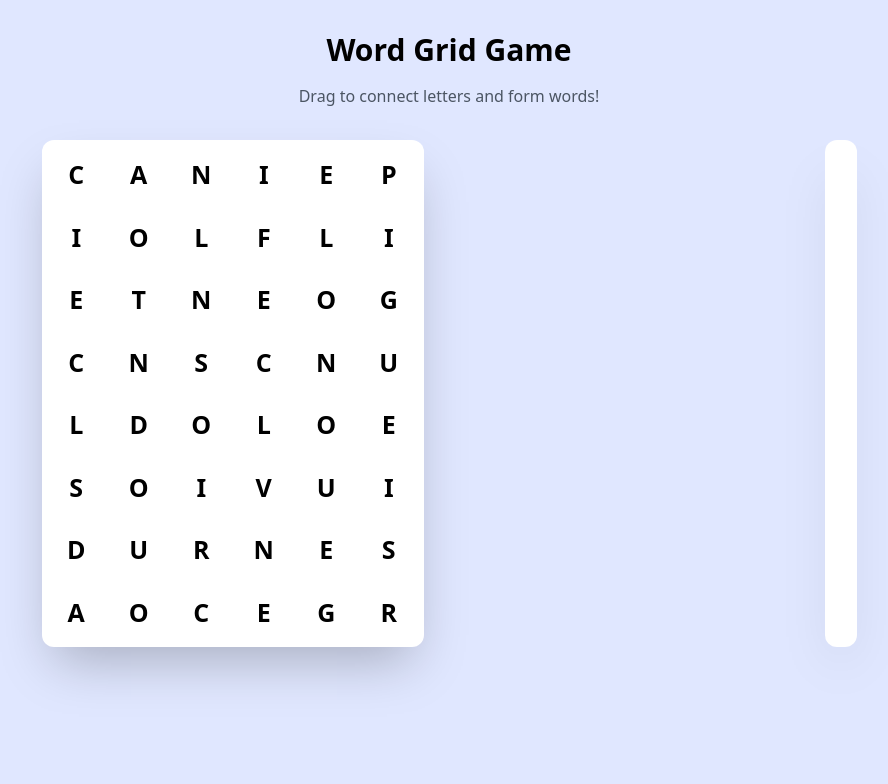
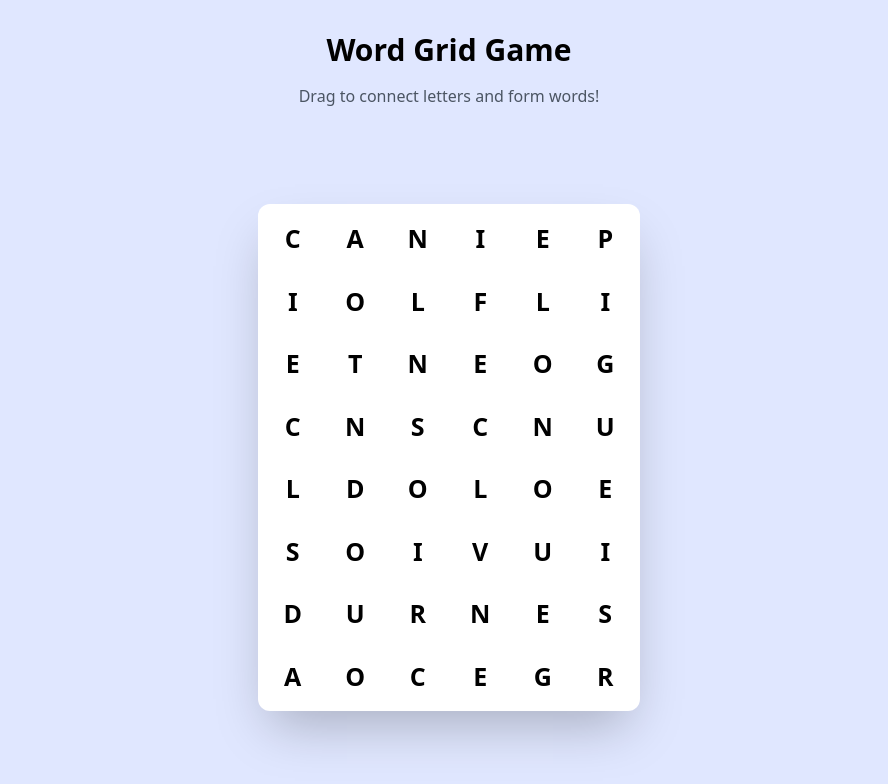
Before and after one commit to tan-9/wordvault, a React (Vite) app: page / in a window 1280 px wide. Shown: the top 784 px of the page, without its empty margins (191-1079 px from the left). Built offline with nearby package versions, Linux system fonts and the light colour scheme.

Commit message:
display fixed

```diff
--- a/src/App.jsx
+++ b/src/App.jsx
@@ -14,15 +14,15 @@ function App() {
             Drag to connect letters and form words!
           </p>
         </header>
-        <main className="flex justify-center container mx-auto px-4">
+        <main className="flex flex-col justify-center container gap-4 mx-auto px-4">
+        <div className="h-12 text-3xl text-center tracking-widest items-center align-middle mx-auto relative overflow-hidden">
+          <Display displayLetters={selectedLetters} />
+        </div>
         <div className="max-w-xl bg-white max-h-lvh mx-auto rounded-xl shadow-2xl p-4 mb-2 relative overflow-hidden">
           <Grid selectedLetters={selectedLetters}
           setSelectedLetters={setSelectedLetters} />
         </div>
 
-        <div className="max-w-xl bg-white max-h-lvh mx-auto rounded-xl shadow-2xl p-4 mb-2 relative overflow-hidden">
-          <Display displayLetters={selectedLetters} />
-        </div>
       </main>
       </div>
     </div>
```
